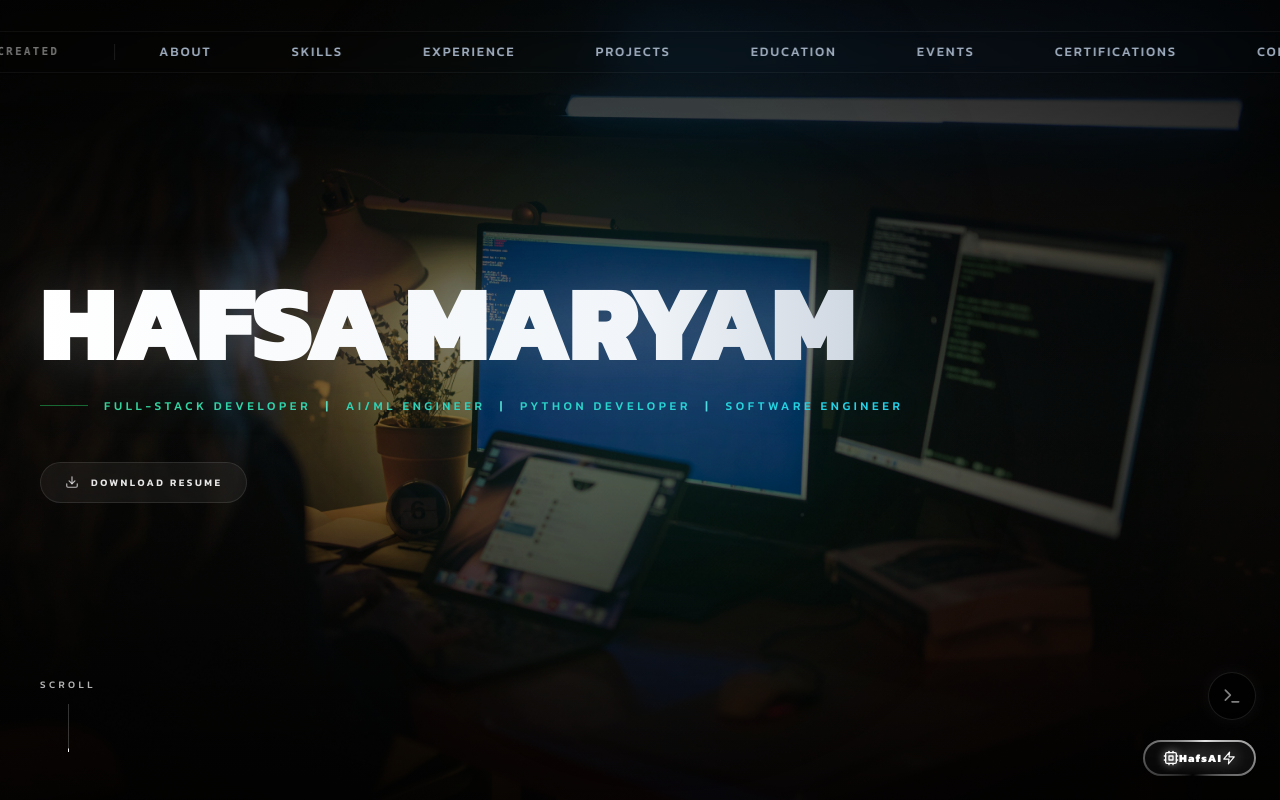
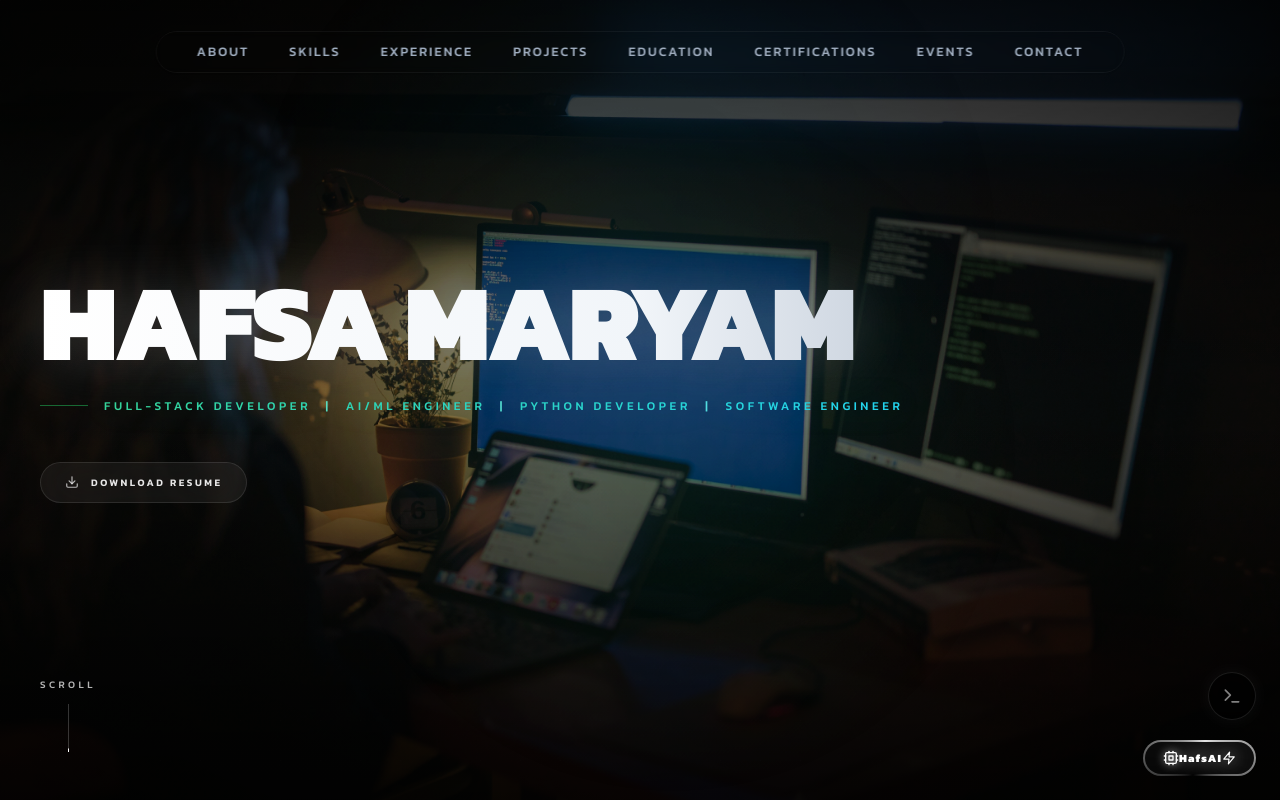
Before and after one commit to hafsamaryam08/Portfolio, a React (Vite) app: page / in a window 1280 px wide. Shown: the top 800 px of the page. Built offline with nearby package versions, Linux system fonts and the light colour scheme.

Commit message:
Update navbar spacing and hide HTTP codes

```diff
--- a/src/components/HeroSection.tsx
+++ b/src/components/HeroSection.tsx
@@ -5,12 +5,12 @@ import ScrambleText from './ScrambleText';
 
 const NAV_LINKS = [
   { label: 'About', href: '#about' },
-  { label: 'Skills', href: '#services' },
+  { label: 'Skills', href: '#skills' },
   { label: 'Experience', href: '#experience' },
   { label: 'Projects', href: '#projects' },
   { label: 'Education', href: '#education' },
+  { label: 'Certifications', href: '#certifications' },
   { label: 'Events', href: '#events' },
-  { label: 'Certifications', href: '#certifications' },
   { label: 'Contact', href: '#contact' },
 ];
 
@@ -120,10 +120,11 @@ const HeroSection = () => {
             <div className="relative mx-auto flex items-center justify-between md:justify-center w-full h-10 px-6 md:px-0 pointer-events-auto">
 
               {/* Mobile Header (Hidden on Desktop) */}
-              <div className="flex md:hidden items-center justify-between w-full">
-                {/* Left: Status Code Badge */}
-                <div className="flex items-center rounded-full border border-white/10 bg-black/40 backdrop-blur-md px-3.5 py-1 shadow-sm">
-                  <span className="relative flex h-1.5 w-1.5 mr-2">
+              <div className="flex md:hidden items-center justify-end w-full">
+                {/* Left: Status Code Badge (Commented out per request) */}
+                {/*
+                <div className="flex items-center gap-3 px-4 py-1.5 rounded-full border border-white/10 bg-black/40 backdrop-blur-md shadow-[0_0_15px_rgba(255,255,255,0.05)]">
+                  <span className="relative flex h-1.5 w-1.5">
                     <span className="absolute inline-flex h-full w-full animate-ping rounded-full bg-green-500 opacity-60"></span>
                     <span className="relative inline-flex h-1.5 w-1.5 rounded-full bg-green-500"></span>
                   </span>
@@ -131,6 +132,7 @@ const HeroSection = () => {
                     {HTTP_CODES[statusIndex]}
                   </span>
                 </div>
+                */}
 
                 {/* Right: Hamburger button */}
                 <button
@@ -147,9 +149,10 @@ const HeroSection = () => {
               </div>
 
               {/* Highly Refined Integrated Navbar (Desktop Only) */}
-              <nav className="absolute transition-all duration-[1000ms] ease-[cubic-bezier(0.23,1,0.32,1)] hidden md:flex items-center rounded-full border border-white/5 bg-transparent backdrop-blur-sm shadow-sm px-5 py-0.5 sm:px-8 sm:py-1 left-1/2 -translate-x-1/2 scale-100 opacity-100 origin-top">
+              <nav className="absolute transition-all duration-[1000ms] ease-[cubic-bezier(0.23,1,0.32,1)] hidden md:flex items-center rounded-full border border-white/5 bg-transparent backdrop-blur-sm shadow-sm px-5 py-0.5 sm:px-6 sm:py-1 left-1/2 -translate-x-1/2 scale-100 opacity-100 origin-top">
 
-                {/* Integrated Badge */}
+                {/* Integrated Badge (Commented out per request) */}
+                {/*
                 <div className="overflow-hidden transition-all duration-[1000ms] ease-in-out flex items-center max-w-[200px] opacity-100 px-5 sm:px-6 border-r border-white/10 mr-1 sm:mr-2">
                   <span className="relative flex h-2 w-2 mr-3">
                     <span className="absolute inline-flex h-full w-full animate-ping rounded-full bg-green-500 opacity-60"></span>
@@ -162,13 +165,14 @@ const HeroSection = () => {
                     {HTTP_CODES[statusIndex]}
                   </span>
                 </div>
+                */}
 
                 <ul className="flex items-center gap-1 sm:gap-2">
                   {NAV_LINKS.map((link) => (
                     <li key={link.label}>
                       <a
                         href={link.href}
-                        className="group relative flex items-center justify-center px-6 py-1.5 sm:px-9 sm:py-1.5 rounded-full text-[11px] sm:text-[13px] font-medium uppercase tracking-[0.15em] text-[#A0AEC0] transition-colors duration-300 hover:text-white"
+                        className="group relative flex items-center justify-center px-3 py-1.5 sm:px-4 sm:py-1.5 rounded-full text-[11px] sm:text-[13px] font-medium uppercase tracking-[0.15em] text-[#A0AEC0] transition-colors duration-300 hover:text-white"
                       >
                         <span className="relative z-10">{link.label}</span>
 
--- a/src/components/ServicesSection.tsx
+++ b/src/components/ServicesSection.tsx
@@ -31,7 +31,7 @@ const SERVICES = [
 const ServicesSection = () => {
   return (
     <section
-      id="services"
+      id="skills"
       className="relative w-full bg-white rounded-t-[40px] sm:rounded-t-[50px] md:rounded-t-[60px] px-5 sm:px-8 md:px-10 py-20 sm:py-24 md:py-32"
     >
       <FadeIn y={40}>
@@ -39,7 +39,7 @@ const ServicesSection = () => {
           className="text-center font-black uppercase text-[#0C0C0C] mb-16 sm:mb-20 md:mb-28 leading-none"
           style={{ fontSize: 'clamp(3rem, 12vw, 160px)' }}
         >
-          Services
+          Skills
         </h2>
       </FadeIn>
 
```
